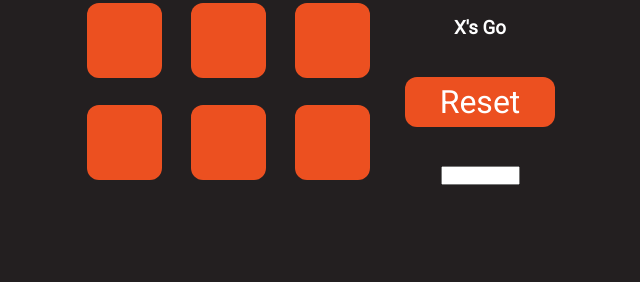
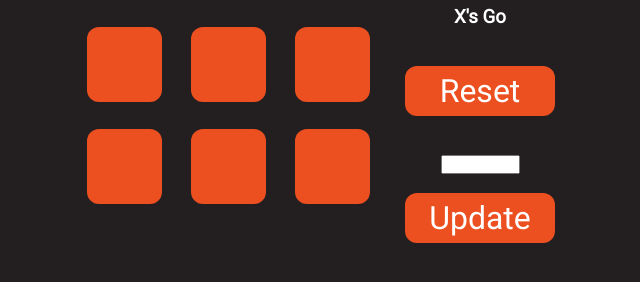
Before and after one commit to RoseApollo/tic-tac-toe-, a plain HTML site: page src/index.html in a window 1280 px wide. Shown: the part 208-490 px from the top of the page, without its empty margins (327-967 px from the left). Drawn offline with Linux system fonts and the light colour scheme.

Commit message:
added theme slector

```diff
--- a/src/index.html
+++ b/src/index.html
@@ -78,9 +78,12 @@
                 <br>
                 <br>
 
-                <select name="Theme" id="theme-sel">
+                <select name="Theme" id="theme-sel"></select>
 
-                </select>
+                <br>
+                <br>
+
+                <button onmousedown="updateTheme();" id='theme-up'>Update</button>
             </th>
         </tr>
     </table>
--- a/src/style.css
+++ b/src/style.css
@@ -68,6 +68,12 @@ button:hover
     width: 150px;
 }
 
+#theme-up
+{
+    height: 50px;
+    width: 150px;
+}
+
 .win
 {
     border-radius: 12px;
--- a/src/theme.js
+++ b/src/theme.js
@@ -35,6 +35,11 @@ function setupTheme()
     });
 }
 
+function updateTheme()
+{
+    setTheme(themesel.options[themesel.selectedIndex].value);
+}
+
 function setTheme(name)
 {
     root.style.setProperty('--theme-back', themes[name].back);
```
